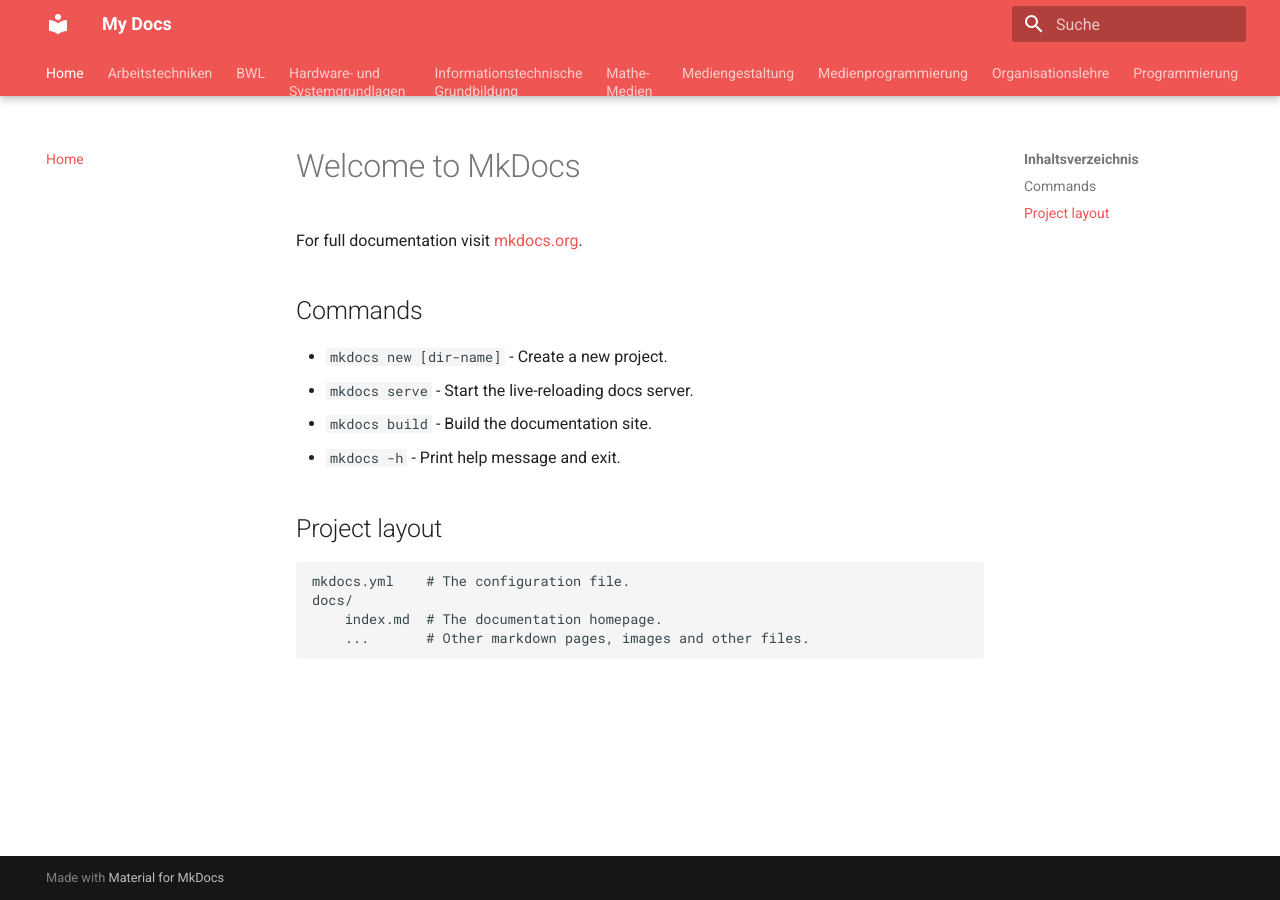
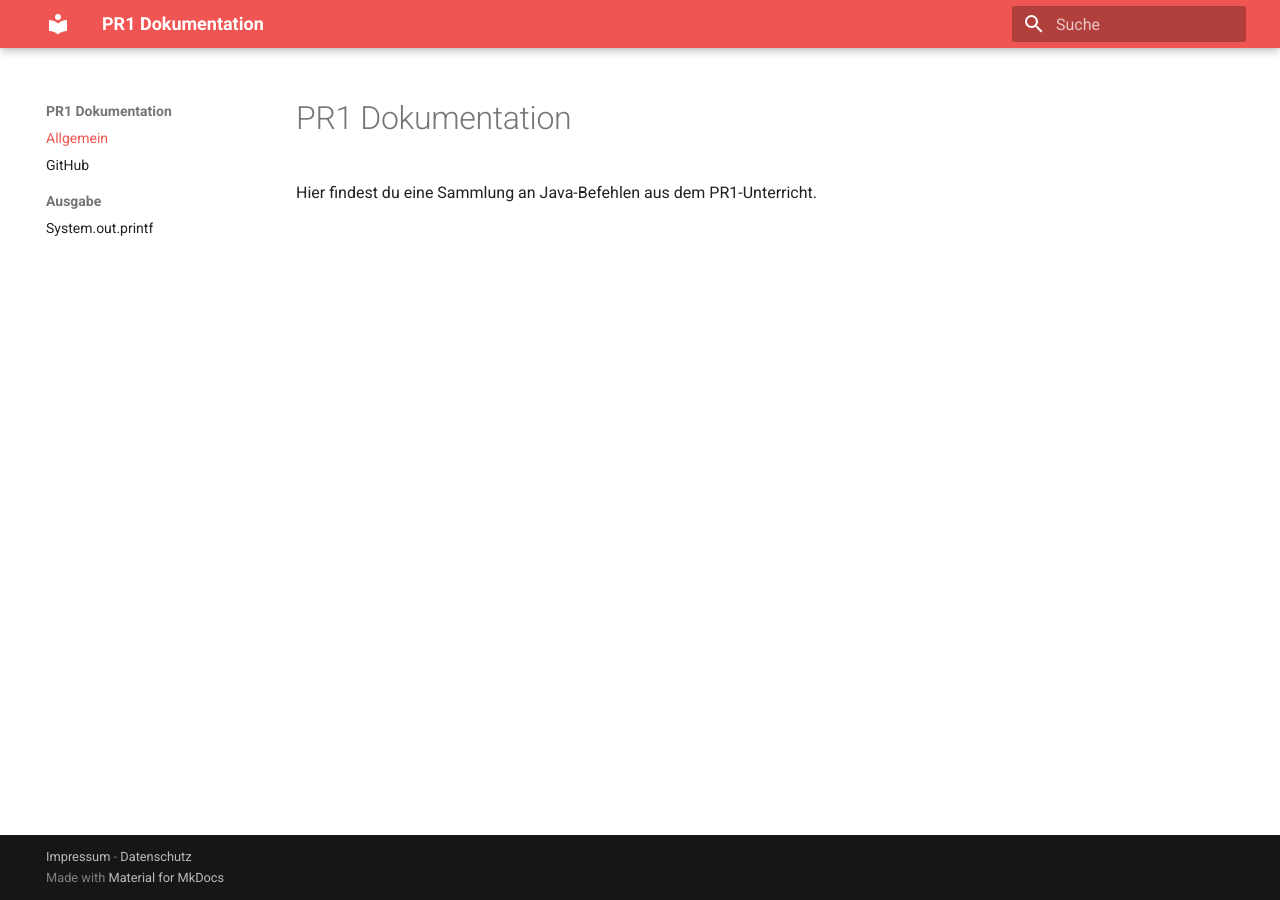
Before and after one commit to ADV25/pr1_doku, an MkDocs documentation site: the page built from docs/index.md, in a window 1280 px wide. Built offline with MkDocs 1.6.1 and Material for MkDocs 9.7.7, drawn with Linux system fonts in a browser that asks for light colours.

Commit message:
Zu PR1 Dokumentation gewechselt

```diff
--- /dev/null
+++ b/docs/extra_javascripts/extra.js
@@ -0,0 +1,9 @@
+function externalLinks() {
+    let c = document.getElementsByTagName("a"), a = 0;
+    for(; a < c.length; a++) {
+        var b = c[a];
+        b.getAttribute("href") && b.hostname !== location.hostname && (b.target = "_blank")
+    }
+}
+
+externalLinks();
--- a/docs/index.md
+++ b/docs/index.md
@@ -1,19 +1,5 @@
-Title: test
+Title: Allgemein
 
-# Welcome to MkDocs
+# PR1 Dokumentation
 
-For full documentation visit [mkdocs.org](https://www.mkdocs.org).
-
-## Commands
-
-* `mkdocs new [dir-name]` - Create a new project.
-* `mkdocs serve` - Start the live-reloading docs server.
-* `mkdocs build` - Build the documentation site.
-* `mkdocs -h` - Print help message and exit.
-
-## Project layout
-
-    mkdocs.yml    # The configuration file.
-    docs/
-        index.md  # The documentation homepage.
-        ...       # Other markdown pages, images and other files.
+Hier findest du eine Sammlung an Java-Befehlen aus dem PR1-Unterricht.
--- a/docs/stylesheets/extra.css
+++ b/docs/stylesheets/extra.css
@@ -2,6 +2,6 @@
     white-space: normal;
 }
 
-.md-footer nav.md-footer__inner {
+/*.md-footer nav.md-footer__inner {
     display: none;
-}
+}*/
--- a/mkdocs.yml
+++ b/mkdocs.yml
@@ -1,22 +1,20 @@
-site_name: My Docs
+site_name: PR1 Dokumentation
 theme:
   name: material
+  custom_dir: overrides
   palette:
     primary: red
   language: de
   features:
-    - navigation.tabs
-    - navigation.tabs.sticky
-nav:
-  - Home: 'index.md'
-  - Arbeitstechniken: 'at/index.md'
-  - BWL: 'bwl/index.md'
-  - 'Hardware- und Systemgrundlagen': 'hsg/index.md'
-  - 'Informationstechnische Grundbildung': 'igw/index.md'
-  - 'Mathe-Medien': 'm/index.md'
-  - Mediengestaltung: 'mg/index.md'
-  - Medienprogrammierung: 'mpr/index.md'
-  - Organisationslehre: 'org/index.md'
-  - Programmierung: 'pr/index.md'
+    - navigation.sections
 extra_css:
   - stylesheets/extra.css
+extra_javascript:
+  - extra_javascripts/extra.js
+markdown_extensions:
+  - pymdownx.magiclink:
+      repo_url_shorthand: true
+  - attr_list
+  - markdown.extensions.toc:
+      slugify: !!python/object/apply:pymdownx.slugs.slugify { kwds: { case: lower } }
+      permalink: "\ue157"
--- /dev/null
+++ b/overrides/partials/copyright.html
@@ -0,0 +1,33 @@
+<div class="md-copyright">
+    {% if config.copyright %}
+    <div class="md-copyright__highlight">
+        {{ config.copyright }}
+    </div>
+    {% endif %}
+
+    <div>
+        <a
+                href="https://devdal.net/impressum"
+                target="_blank" rel="noopener"
+        >
+            Impressum
+        </a>
+        -
+        <a
+                href="https://devdal.net/datenschutz"
+                target="_blank" rel="noopener"
+        >
+            Datenschutz
+        </a>
+    </div>
+
+    {% if not config.extra.generator == false %}
+    Made with
+    <a
+            href="https://squidfunk.github.io/mkdocs-material/"
+            target="_blank" rel="noopener"
+    >
+        Material for MkDocs
+    </a>
+    {% endif %}
+</div>
```
Also changed, not shown: docs/at/index.md (deleted, +0 -1 lines), docs/ausgabe/System.out.printf.md (added, +7 -0 lines), docs/github.md (added, +5 -0 lines), docs/bwl/index.md (deleted), docs/hsg/index.md (deleted), docs/igw/index.md (deleted), docs/m/index.md (deleted), docs/mg/index.md (deleted), docs/mpr/index.md (deleted), docs/org/index.md (deleted), docs/pr/index.md (deleted).
